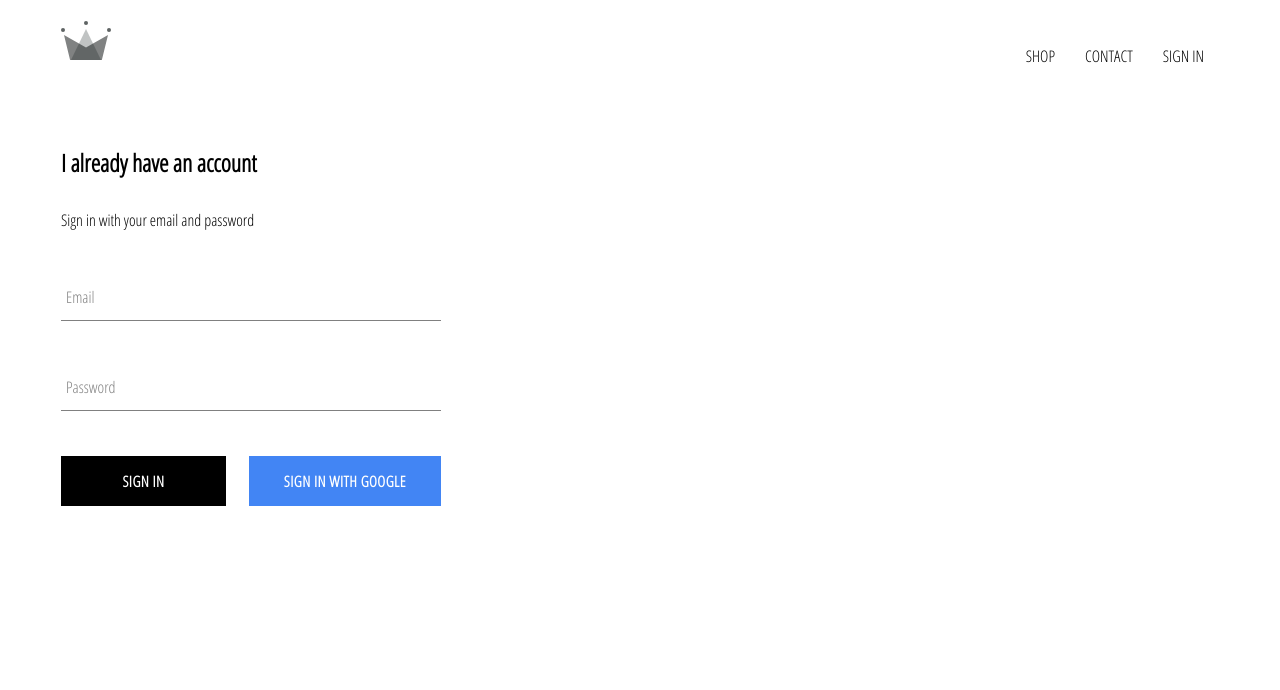
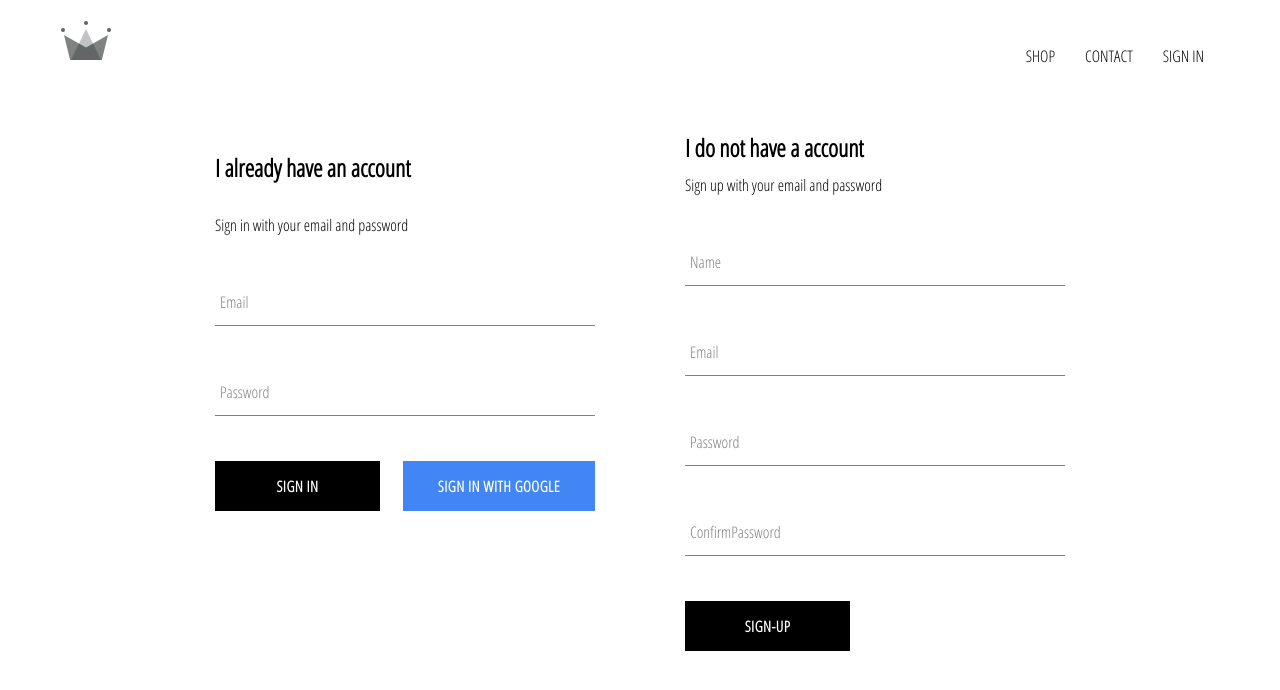
Before and after one commit to AnshuRao/Online-Shopping-Website, a React (Create React App) app: page /signin in a window 1280 px wide. Shown: the top 690 px of the page. Built offline with nearby package versions, Linux system fonts and the light colour scheme; no server answers.

Commit message:
Sign In With Email and Password

```diff
--- a/src/App.jsx
+++ b/src/App.jsx
@@ -8,49 +8,63 @@
 import Header from "./component/header-component/header.component";
 import SignInAndSignUpPage from "./pages/sign-in-and-sign-up/sign-in-sign-up";
 import { auth } from "./firebase/firebase-utils";
-
+import { createUserProfileDocument } from "./firebase/firebase-utils";
 
 class App extends React.Component {
-  constructor(){
+  constructor() {
     super();
 
+    this.state = {
+      currentUser: null,
+    };
+  }
+  unsubscriptionFromAuth = null;
 
-    this.state ={
-      currentUser : null
-    }
+  componentDidMount() {
+    this.unsubscriptionFromAuth = auth.onAuthStateChanged(async (user) => {
+      if (user) {
+        console.log('hi i am in app ');
+        console.log(user);
+        const userReF = await createUserProfileDocument(user);
+
+        userReF.onSnapshot((snapShot) => {
+          console.log('hi iam inside onSnapshot count ...in app ');
+          this.setState(
+            {
+              currentUser: {
+                id: snapShot.id,
+                ...snapShot.data(),
+              },
+            },
+             () => {
+               console.log(this.state);
+            }
+          );
+        });
+      } else {
+        this.setState({
+          //currentUser : null
+          currentUser: user,
+        });
+      }
+    });
   }
-unsubscriptionFromAuth = null;
-
-componentDidMount(){
-
-  this.unsubscriptionFromAuth = auth.onAuthStateChanged((user) => {
-    console.log(user);
-    console.log('hi im inside authStateChanger')
-    this.setState({currentUser : user} ,()=>{console.log(this.state)});
-
-
-  })
-
-}
-componentWillUnmount(){
-
-  this.unsubscriptionFromAuth();
-}
+  componentWillUnmount() {
+    this.unsubscriptionFromAuth();
+  }
 
   render() {
     return (
       <div className="App">
-        <Header  currentUser ={this.state.currentUser}/>
+        <Header currentUser={this.state.currentUser} />
         <Switch>
           <Route exact path="/" component={HomePage} />
           <Route exact path="/shop" component={ShopPage} />
-          <Route exact path ="/signin" component={SignInAndSignUpPage}/>
+          <Route exact path="/signin" component={SignInAndSignUpPage} />
         </Switch>
       </div>
     );
   }
-
-
-};
+}
 
 export default App;
--- a/src/component/form-input/form-input.component.jsx
+++ b/src/component/form-input/form-input.component.jsx
@@ -15,7 +15,7 @@
 
            form-input-label`}
         >
-       {console.log(otherInputProps.value.length)}
+       {/* {console.log(otherInputProps.value.length)} */}
           {label}
 
 
--- a/src/component/sign-in/sign-in.component.jsx
+++ b/src/component/sign-in/sign-in.component.jsx
@@ -5,7 +5,6 @@
 import FormInput from "../form-input/form-input.component";
 import CustomButton from "../custom-button/custome-button.component";
 import { signInWithGoogle } from "../../firebase/firebase-utils";
-
 
 class SignIN extends React.Component {
   constructor(props) {
@@ -20,9 +19,9 @@
   };
 
   handleChange = (event) => {
-    const {
-      target: { name, value },
-    } = event;
+    const {  target: { name, value } } = event;
+   // console.log(event.target.type)
+
     this.setState({ [name]: value });
   };
 
@@ -51,11 +50,12 @@
             required
           />
           <div className="buttons">
-          <CustomButton type="submit">SIGN IN</CustomButton>
-          <CustomButton isGoogleSignIn onClick={signInWithGoogle}>SIGN IN WITH GOOGLE</CustomButton>
+            <CustomButton type="submit">SIGN IN</CustomButton>
+            <CustomButton isGoogleSignIn onClick={signInWithGoogle}>
+              SIGN IN WITH GOOGLE
+            </CustomButton>
           </div>
         </form>
-
       </div>
     );
   }
--- /dev/null
+++ b/src/component/sign-up/sign-up.compnent.jsx
@@ -0,0 +1,100 @@
+import React from "react";
+import "./sign-up.style.scss";
+import FormInput from "../form-input/form-input.component";
+import CustomButton from "../custom-button/custome-button.component";
+import { auth, createUserProfileDocument } from "../../firebase/firebase-utils";
+
+class SignUp extends React.Component {
+  constructor() {
+    super();
+    this.state = {
+      displayName: "",
+      email: "",
+      password: "",
+      confirmPassword: ""
+    };
+  }
+
+  handleChange = (event) => {
+      const { target: { name , value}} = event;
+      this.setState({[name]:value});
+};
+
+  handleSubmit = async (event) => {
+    event.preventDefault();
+
+    const { displayName, email, password, confirmPassword } = this.state;
+    if (password !== confirmPassword) {
+      alert(`password don't match`);
+      return;
+    }
+    try {
+
+      console.log('hi i am above auth.createUserWithEmailAndPassword');
+      const { user } = await auth.createUserWithEmailAndPassword(email,password);
+      console.log(user);
+      await createUserProfileDocument(user, { displayName });
+        this.setState({
+            displayName: "",
+            email: "",
+            password: "",
+            confirmPassword: ""
+
+
+        })
+     }
+    catch (error) {
+      console.log(error);
+    }
+  };
+
+  render() {
+    const { displayName, email, password, confirmPassword } = this.state;
+    return (
+      <div className="sign-up">
+        <h2 className="title">I do not have a account</h2>
+        <span> Sign up with your email and password</span>
+        <form className="sign-up-form" onSubmit={this.handleSubmit}>
+          <FormInput
+            type="text"
+            name="displayName"
+            value={displayName}
+            handleChange={this.handleChange}
+            label="Name"
+            required
+          />
+
+          <FormInput
+            type="email"
+            name="email"
+            value={email}
+            handleChange={this.handleChange}
+            label="Email"
+            required
+          />
+
+          <FormInput
+            type="password"
+            name="password"
+            value={password}
+            handleChange={this.handleChange}
+            label="Password"
+            required
+          />
+
+          <FormInput
+            type="password"
+            name="confirmPassword"
+            value={confirmPassword}
+            handleChange={this.handleChange}
+            label="ConfirmPassword"
+            required
+          />
+          <CustomButton type="submit">Sign-Up</CustomButton>
+        </form>
+      </div>
+    );
+  }
+}
+
+export default SignUp;
--- /dev/null
+++ b/src/component/sign-up/sign-up.style.scss
@@ -0,0 +1,8 @@
+.sign-up{
+    display: flex;
+    flex-direction: column;
+    width: 380px;
+    .title{
+        margin: 10px 0;
+    }
+}
--- a/src/firebase/firebase-utils.js
+++ b/src/firebase/firebase-utils.js
@@ -1,18 +1,17 @@
-import firebase from 'firebase/compat/app';
-import 'firebase/compat/firestore';
-import 'firebase/compat/auth';
-const config ={
+import firebase from "firebase/compat/app";
+import "firebase/compat/firestore";
+import "firebase/compat/auth";
+const config = {
   apiKey: "AIzaSyCxXBhecMBAhTnOcmPJaUzIUUXa7uHpTKs",
   authDomain: "crawn-db-fe6db.firebaseapp.com",
   projectId: "crawn-db-fe6db",
   storageBucket: "crawn-db-fe6db.appspot.com",
   messagingSenderId: "197248732053",
   appId: "1:197248732053:web:8990ab82acfb819be3049c",
-    measurementId: "G-C3BPBSWDW6"
+  measurementId: "G-C3BPBSWDW6",
 };
 
 firebase.initializeApp(config);
-
 
 export const auth = firebase.auth();
 
@@ -20,8 +19,42 @@
 
 const provider = new firebase.auth.GoogleAuthProvider();
 
-  provider.setCustomParameters({prompt : 'select_account'});
+provider.setCustomParameters({ prompt: "select_account" });
 
-  export const signInWithGoogle = ()=> auth.signInWithPopup( provider);
+export const signInWithGoogle = () => auth.signInWithPopup(provider);
+
+export const createUserProfileDocument = async (userAuth, additionalData) => {
+  console.log(userAuth);
+  if (!userAuth) {
+    return ;
+  }
+
+
+  const userRef = firestore.doc(`users/${userAuth.uid}`);
+   console.log(userRef);
+
+  const snapShot = await userRef.get();
+  console.log(snapShot);
+
+  if (!snapShot.exists) {
+    const { displayName, email } = userAuth;
+    const timing = new Date();
+    try {
+      console.log(additionalData);
+      userRef.set({
+    displayName,
+    email,
+    timing,
+    ...additionalData
+
+
+      });
+    } catch (err) {
+      console.log("error in creating user" + err.message);
+    }
+  }
+
+  return userRef;
+};
 
 export default firebase;
--- a/src/pages/sign-in-and-sign-up/sign-in-and-sign-up.scss
+++ b/src/pages/sign-in-and-sign-up/sign-in-and-sign-up.scss
@@ -0,0 +1,6 @@
+.sign-in-sign-up{
+    width: 850px;
+    display: flex;
+    justify-content: space-between;
+    margin: 30px auto;
+}
--- a/src/pages/sign-in-and-sign-up/sign-in-sign-up.jsx
+++ b/src/pages/sign-in-and-sign-up/sign-in-sign-up.jsx
@@ -2,11 +2,17 @@
 
 import './sign-in-and-sign-up.scss';
 import SignIN from "../../component/sign-in/sign-in.component";
+import SignUp from "../../component/sign-up/sign-up.compnent";
 
 const SignInAndSignUpPage =()=>{
 
     return(
-        <SignIN/>
+        <div className="sign-in-sign-up">
+         <SignIN/>
+        <SignUp/>
+
+        </div>
+
     )
 }
 
```
Lines whose indentation alone changed are shown as unchanged.
